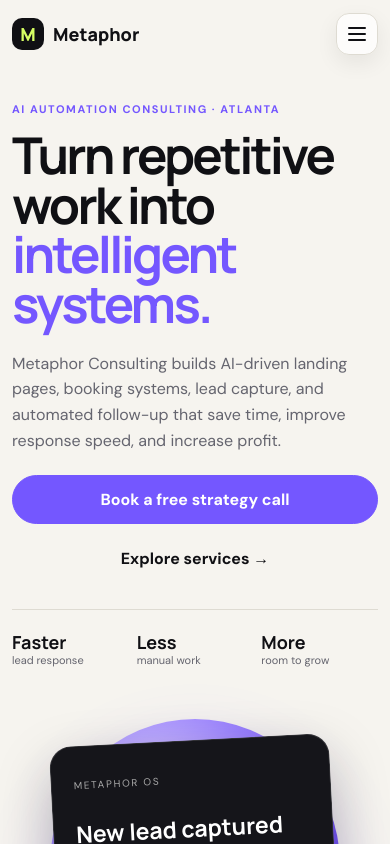
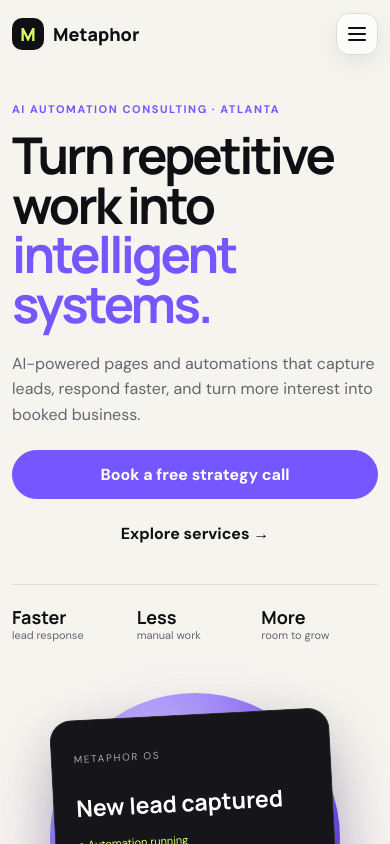
Before and after one commit to cocodev86/Coco1, a Next.js app: page / in a window 390 px wide. Shown: the top 844 px of the page. Built offline with nearby package versions, Linux system fonts and the light colour scheme.

Commit message:
Use shorter hero copy on mobile

```diff
--- a/app/page.tsx
+++ b/app/page.tsx
@@ -1,6 +1,7 @@
 import BookingForm from "./BookingForm";
 import MobileBookingBar from "./MobileBookingBar";
 import MobileMenu from "./MobileMenu";
+import HeroSupportingCopy from "./HeroSupportingCopy";
 
 const services = [
   ["AI Landing Pages", "Conversion-focused pages with intelligent lead capture, persuasive copy, and fast mobile performance."],
@@ -35,7 +36,7 @@ export default function Home() {
         <div className="hero-copy">
           <p className="eyebrow">AI automation consulting · Atlanta</p>
           <h1>Turn repetitive work into <em>intelligent systems.</em></h1>
-          <p className="lede">Metaphor Consulting builds AI-driven landing pages, booking systems, lead capture, and automated follow-up that save time, improve response speed, and increase profit.</p>
+          <HeroSupportingCopy />
           <div className="actions"><a className="button" href="#booking">Book a free strategy call</a><a className="text-link" href="#services">Explore services →</a></div>
           <div className="proof"><div><strong>Faster</strong><span>lead response</span></div><div><strong>Less</strong><span>manual work</span></div><div><strong>More</strong><span>room to grow</span></div></div>
         </div>
```
